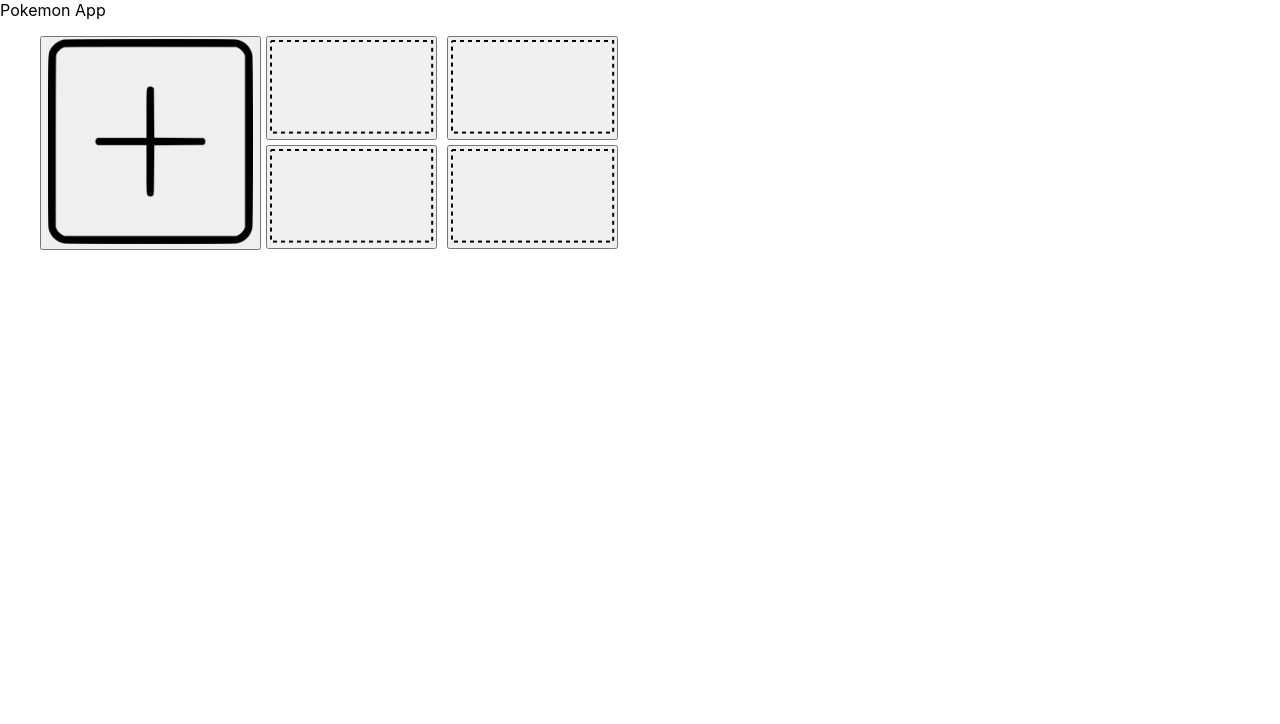
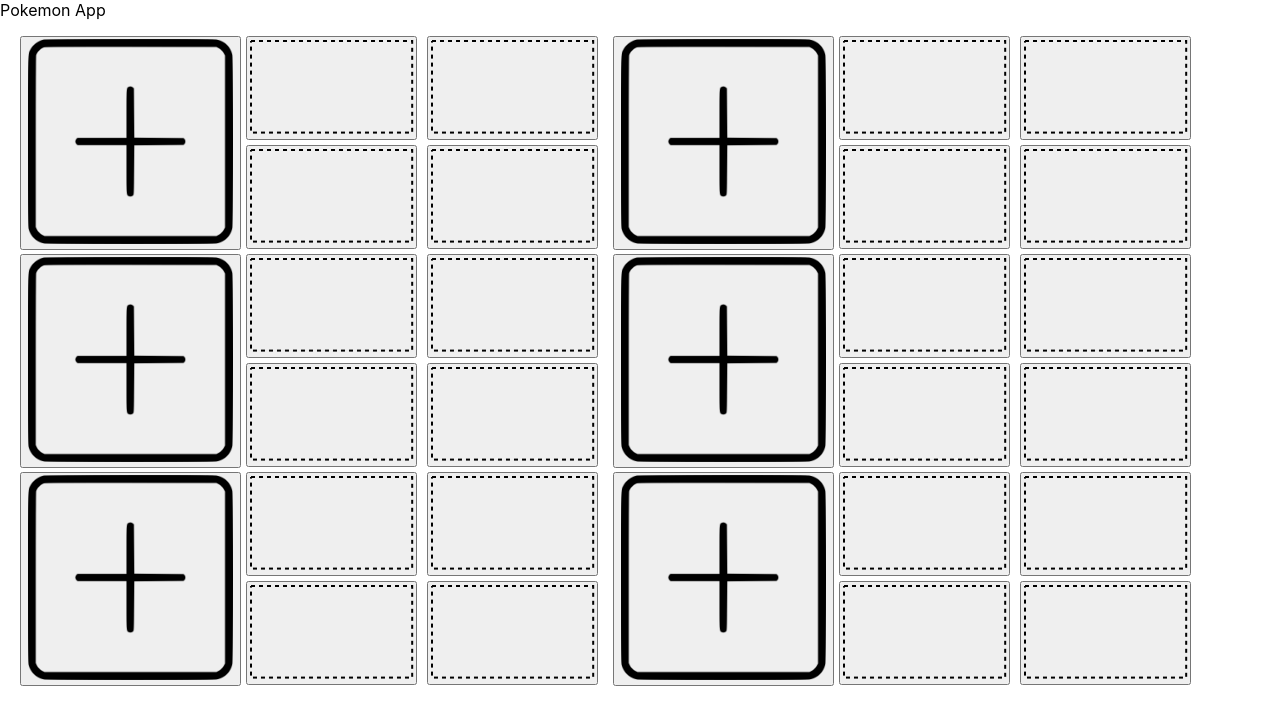
Before and after one commit to j-tomada/PokeApp, a React (Create React App) app: page / in a window 1280 px wide. Shown: the top 724 px of the page. Built offline with nearby package versions, Linux system fonts and the light colour scheme.

Commit message:
Created 6 different instances of the PokeInterface component to get each pokemon in the team

```diff
--- a/src/App.css
+++ b/src/App.css
@@ -40,6 +40,7 @@
 .poke-interface {
   list-style: none;
   display: flex;
+  padding-left: 10px;
 }
 
 .moves-button{
--- a/src/App.js
+++ b/src/App.js
@@ -1,11 +1,29 @@
 import './App.css';
+import React, { useRef } from 'react'
 import PokeInterface  from './components/PokeInterface';
 
+
 function App() {
+  /**
+   * Renders an array of PokeInterfaces in lengths of 3
+   */
+  function renderPokeInterface() {
+    return (
+      Array.from({length: 3})
+        .map((_, index) =>(
+          <PokeInterface key={index} />
+        )
+      )
+    )
+  }
+
   return (
     <div>
       <header>Pokemon App</header>
-      <PokeInterface />
+      <ul className='poke-interface'>
+        <li>{renderPokeInterface()}</li>
+        <li>{renderPokeInterface()}</li>
+      </ul>
     </div>
   );
 }
--- a/src/components/PokeInterface.js
+++ b/src/components/PokeInterface.js
@@ -32,9 +32,15 @@ export default function PokeInterface () {
      */
     function moveButton () {
         return (
-            <button className="moves-button">
-                <img src={require('../images/add_button_moves.png')} />
-            </button>
+            <div>
+                <button onClick={() => setButtonClicked(true)} className="moves-button">
+                    <img src={require('../images/add_button_moves.png')} />
+                </button>
+
+                <Popup trigger={buttonClicked} setTrigger={setButtonClicked}>
+                <h3>My popup</h3>
+                </Popup>
+            </div>
         )
     }
     return (
```
